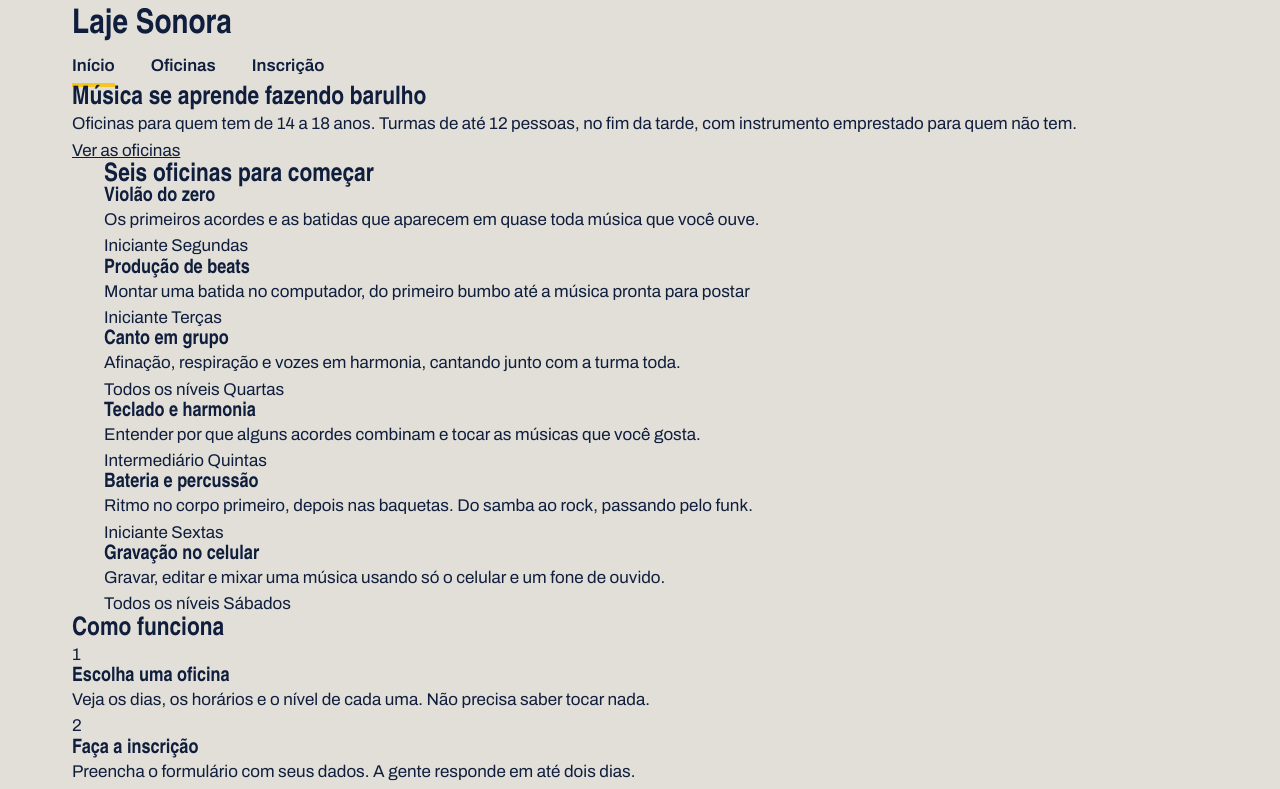
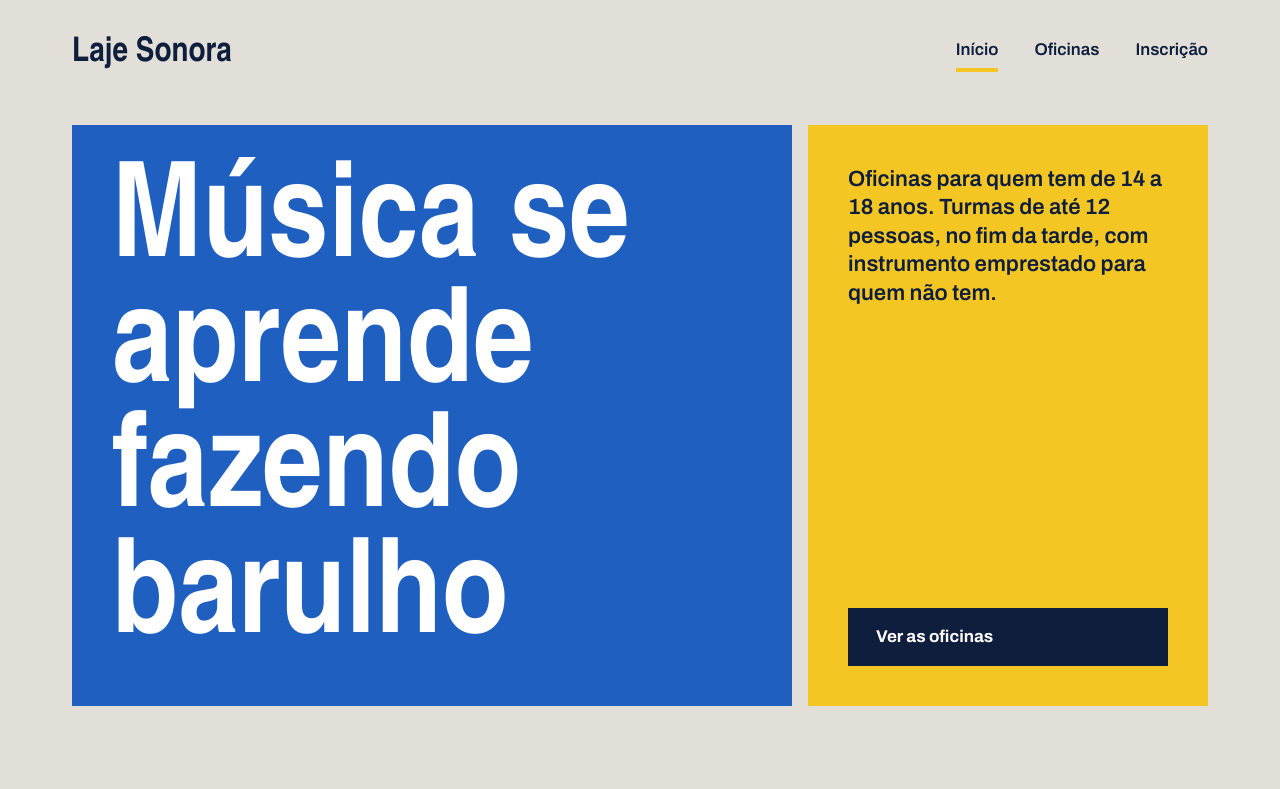
Before and after one commit to isah-belha/laje_sonora, a plain HTML site: page index.html in a window 1280 px wide. Shown: the top 789 px of the page. Drawn offline with Linux system fonts and the light colour scheme; a web font is replaced by a local one.

Commit message:
Cards das oficinas

```diff
--- a/index.css
+++ b/index.css
@@ -74,3 +74,115 @@ h1, h2, h3{
 .menu a.atual{
     border-bottom-color: var(--fita);
 }
+
+.cartazes{
+    margin-top: 16px;
+    display: flex;
+    gap: 16px;
+}
+
+.cartaz{
+    padding: 40px;
+}
+
+.cartaz-principal{
+    background-color: var(--caixa-dagua);
+    color: var(--branco);
+    flex: 2;
+}
+
+.cartaz-principal h1{
+    font-size: 132px;
+    max-width: 9ch;
+}
+
+.cartaz-lateral{
+    background-color: var(--fita);
+    flex: 1;
+    display: flex;
+    flex-direction: column;
+    justify-content: space-between;
+    gap: 32px;
+}
+
+.cartaz-lateral p{
+    font-size: 22px;
+    font-weight: 600;
+    line-height: 1.3;
+}
+
+.botao{
+    background-color: var(--tinta);
+    color: var(--branco);
+    font-weight: 700;
+    text-decoration: none;
+    padding: 16px 28px;
+    border: none;
+    font-family: var(--fonte-texto);
+    font-size: 17px;
+    cursor: pointer;
+}
+
+.botao:hover{
+    background-color: var(--caixa-dagua);
+}
+
+.secao{
+    margin-top: 96px;
+}
+
+.titulo-secao{
+    font-size: 64px;
+    margin-bottom: 32px;
+}
+
+.cards{
+    display: flex;
+    flex-wrap: wrap;
+    gap: 24px;
+}
+
+.card{
+    background-color: #FFFFFF;
+    border: 3px solid var(--tinta);
+    flex: 1 1 340px;
+}
+
+.card .foto{
+    height: 170px;
+}
+
+.foto{
+    background-color: var(--concreto-escuro);
+}
+
+.foto-azul{
+    background-color: var(--caixa-dagua);
+}
+
+.foto-amarela{
+    background-color: var(--fita);
+}
+
+.foto-tinta{
+    background-color: var(--tinta);
+}
+
+.card-texto{
+    padding: 24px;
+}
+
+.card h3{
+    font-size: 36px;
+    margin-bottom: 12px;
+}
+
+.card-info{
+    margin-top: 20px;
+    padding-top: 16px;
+    border-top: 2px solid var(--concreto-escuro);
+    font-weight: 600px;
+    font-size: 15px;
+    display: flex;
+    justify-content: space-between;
+}
--- a/index.html
+++ b/index.html
@@ -10,7 +10,7 @@
     <title>Laje Sonora|Início</title>
 </head>
 <body>
-    <header class="conteudo" class="topo">
+    <header class="conteudo topo">
 
         <a href="index.html" class="logo">Laje Sonora</a>
 
@@ -36,6 +36,8 @@
 
                 <a href="oficinas.html" class="botao">Ver as oficinas</a>
             </div>
+
+            </section>
 
             <section class="conteudo secao">
                 <h2 class="titulo-secao">Seis oficinas para começar</h2>
```
